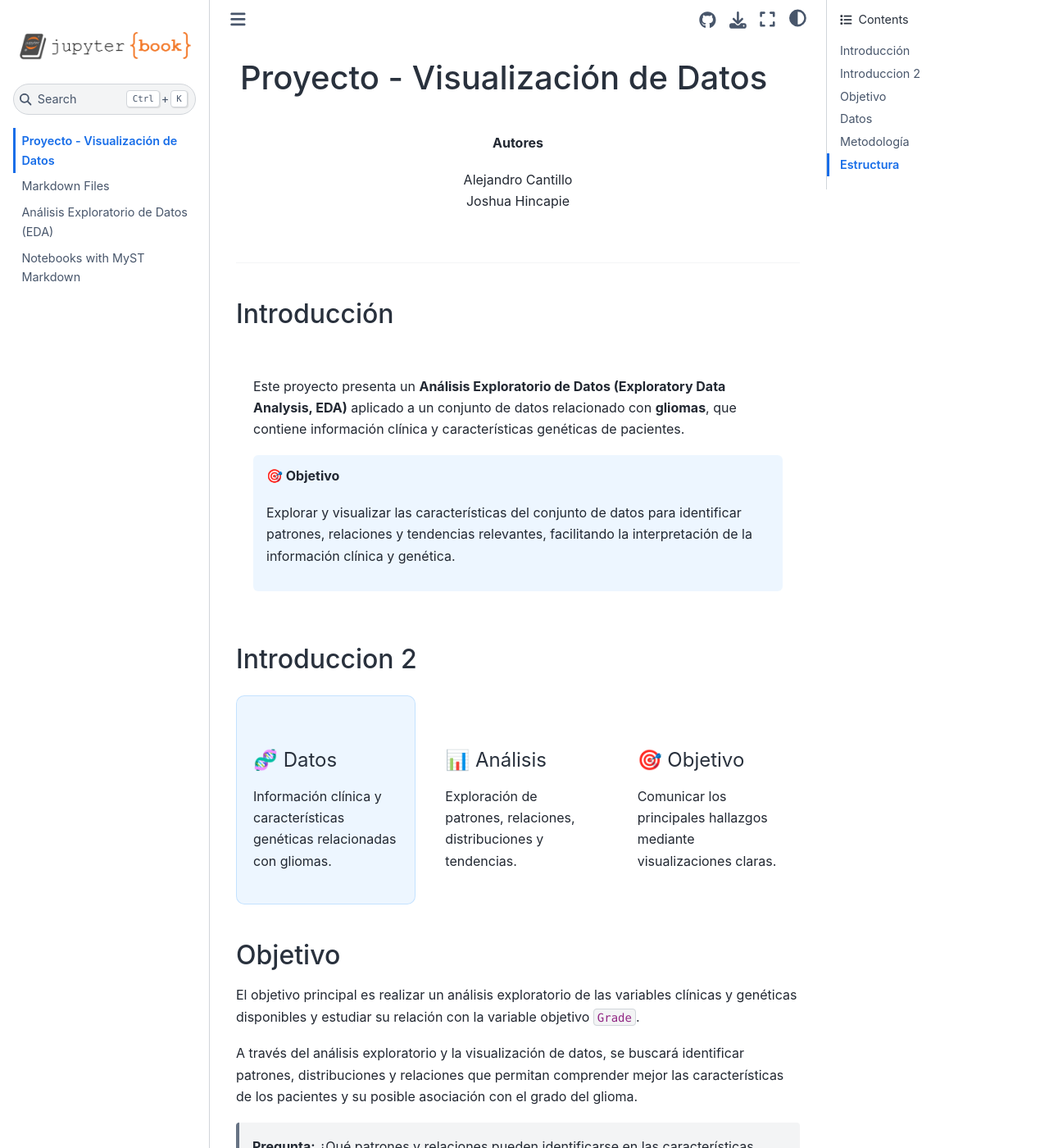
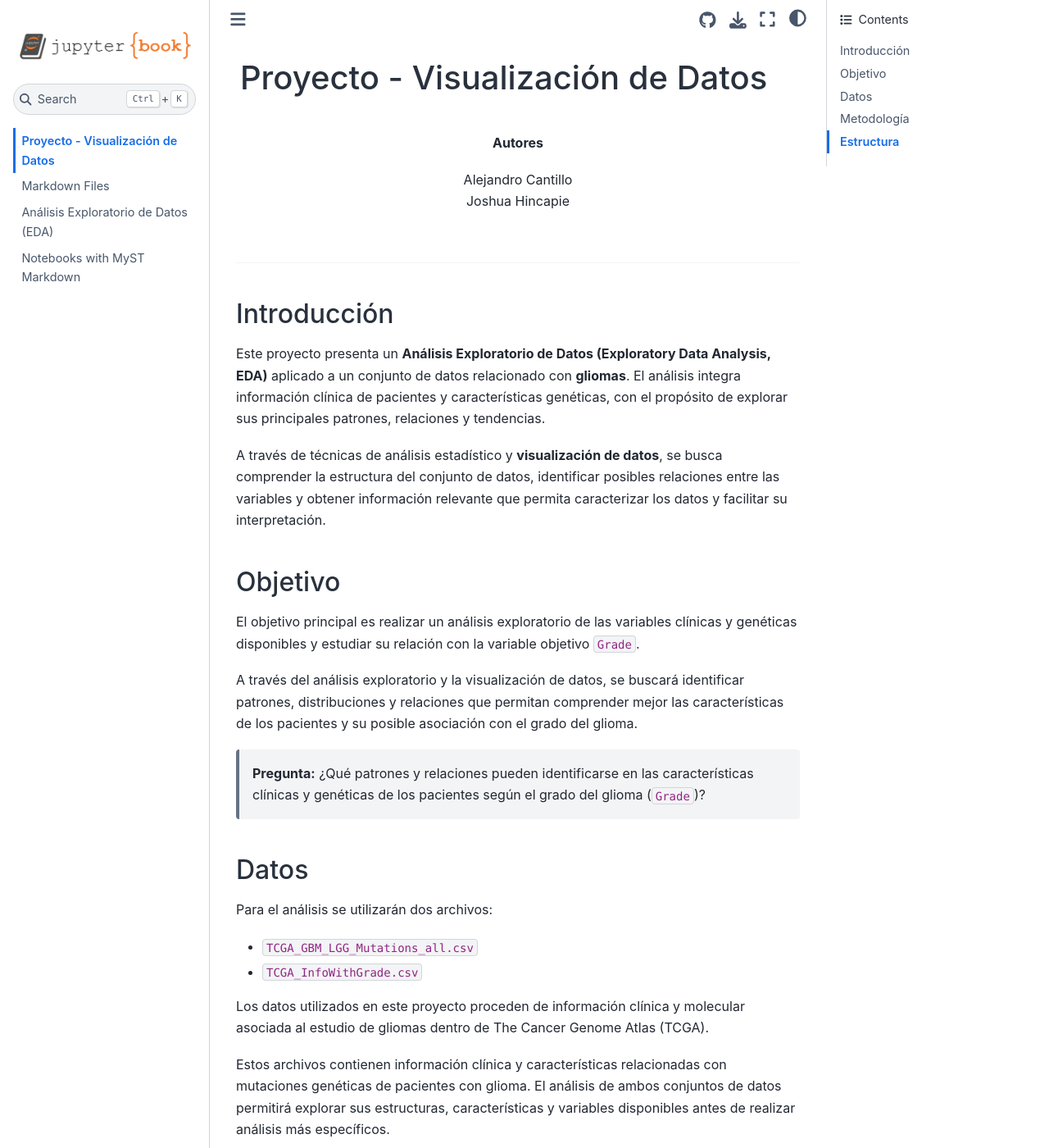
Before and after one commit to Alej0126/Jbook_dataviz, a Jupyter Book: the page built from docs/intro.md, in a window 1280 px wide and 1400 px high. Shown: the whole window at 82% size. Built offline with Jupyter Book 1.0.4 settings and Sphinx 7.4.7 and the Sphinx Book theme 1.1.4, drawn with Linux system fonts in a browser that asks for light colours.

Commit message:
Actualizacion introduccion

```diff
--- a/docs/intro.md
+++ b/docs/intro.md
@@ -17,103 +17,12 @@ Joshua Hincapie
 
 ## Introducción
 
-<div style="
-    padding: 20px;
-    border-radius: 10px;
-    border: 1px solid rgba(255,255,255,0.15);
-    background: rgba(255,255,255,0.04);
-">
+Este proyecto presenta un **Análisis Exploratorio de Datos (Exploratory Data Analysis, EDA)** aplicado a un conjunto de datos relacionado con **gliomas**. El análisis integra información clínica de pacientes y características genéticas, con el propósito de explorar sus principales patrones, relaciones y tendencias.
 
-<p style="line-height: 1.7;">
-
-Este proyecto presenta un <strong>Análisis Exploratorio de Datos
-(Exploratory Data Analysis, EDA)</strong> aplicado a un conjunto de datos
-relacionado con <strong>gliomas</strong>, que contiene información clínica
-y características genéticas de pacientes.
-
-</p>
-
-<div style="
-    margin-top: 18px;
-    padding: 12px 16px;
-    border-radius: 6px;
-    background: rgba(77,166,255,0.10);
-">
-
-<strong>🎯 Objetivo</strong>
-
-<p style="margin-top: 8px; margin-bottom: 0; line-height: 1.6;">
-
-Explorar y visualizar las características del conjunto de datos para
-identificar patrones, relaciones y tendencias relevantes, facilitando
-la interpretación de la información clínica y genética.
-
-</p>
-
-</div>
-</div>
+A través de técnicas de análisis estadístico y **visualización de datos**, se busca comprender la estructura del conjunto de datos, identificar posibles relaciones entre las variables y obtener información relevante que permita caracterizar los datos y facilitar su interpretación.
 
 
-## Introduccion 2
-<div style="
-    display: flex;
-    gap: 15px;
-    margin: 25px 0;
-    flex-wrap: wrap;
-">
 
-<div style="
-    flex: 1;
-    min-width: 200px;
-    padding: 20px;
-    border-radius: 10px;
-    background: rgba(77,166,255,0.10);
-    border: 1px solid rgba(77,166,255,0.25);
-">
-
-<h4>🧬 Datos</h4>
-
-<p>
-Información clínica y características genéticas relacionadas con gliomas.
-</p>
-
-</div>
-
-<div style="
-    flex: 1;
-    min-width: 200px;
-    padding: 20px;
-    border-radius: 10px;
-    background: rgba(255,255,255,0.05);
-    border: 1px solid rgba(255,255,255,0.15);
-">
-
-<h4>📊 Análisis</h4>
-
-<p>
-Exploración de patrones, relaciones, distribuciones y tendencias.
-</p>
-
-</div>
-
-<div style="
-    flex: 1;
-    min-width: 200px;
-    padding: 20px;
-    border-radius: 10px;
-    background: rgba(255,255,255,0.05);
-    border: 1px solid rgba(255,255,255,0.15);
-">
-
-<h4>🎯 Objetivo</h4>
-
-<p>
-Comunicar los principales hallazgos mediante visualizaciones claras.
-</p>
-
-</div>
-
-</div>
 
 
 ## Objetivo
```
Also changed, not shown: 5 other files.
